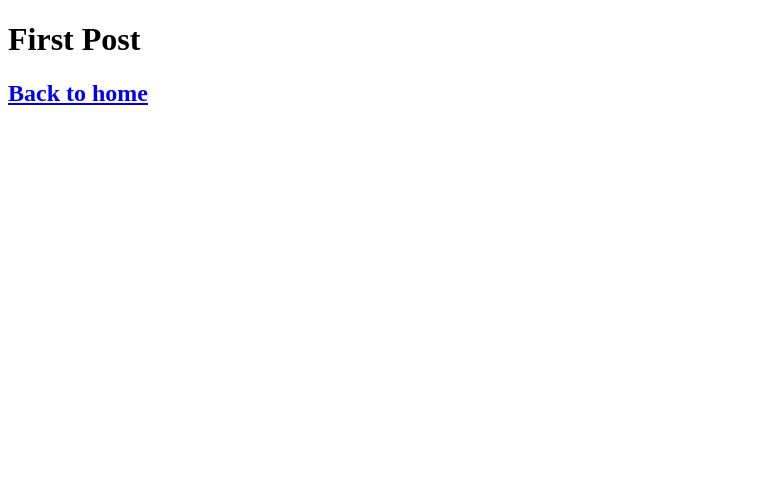
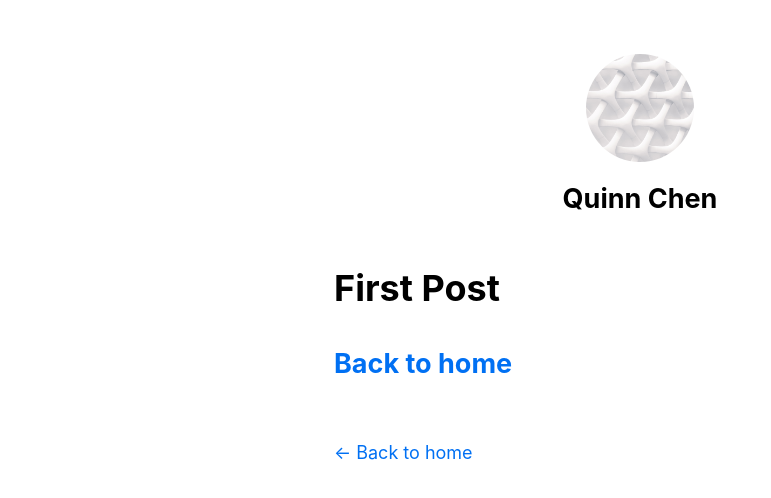
Before and after one commit to MagicSakuraD/nextjs-blog, a Next.js app: page /posts/first-post in a window 1280 px wide. Shown: the top 498 px of the page, without its empty margins (0-771 px from the left). Built offline with nearby package versions, Linux system fonts and the light colour scheme.

Commit message:
Pre-rendering and Data Fetching

```diff
--- /dev/null
+++ b/components/layout.js
@@ -0,0 +1,69 @@
+import Head from "next/head";
+import Image from "next/image";
+import styles from "./layout.module.css";
+import utilStyles from "../styles/utils.module.css";
+import Link from "next/link";
+
+const name = "Quinn Chen";
+export const siteTitle = "Next.js Sample Website";
+
+export default function Layout({ children, home }) {
+  return (
+    <div className={styles.container}>
+      <Head>
+        <link rel="icon" href="/favicon.ico" />
+        <meta
+          name="description"
+          content="Learn how to build a personal website using Next.js"
+        />
+        <meta
+          property="og:image"
+          content={`https://og-image.vercel.app/${encodeURI(
+            siteTitle
+          )}.png?theme=light&md=0&fontSize=75px&images=https%3A%2F%2Fassets.vercel.com%2Fimage%2Fupload%2Ffront%2Fassets%2Fdesign%2Fnextjs-black-logo.svg`}
+        />
+        <meta name="og:title" content={siteTitle} />
+        <meta name="twitter:card" content="summary_large_image" />
+      </Head>
+      <header className={styles.header}>
+        {home ? (
+          <>
+            <Image
+              priority
+              src="/images/profile.jpg"
+              className={utilStyles.borderCircle}
+              height={144}
+              width={144}
+              alt=""
+            />
+            <h1 className={utilStyles.heading2Xl}>{name}</h1>
+          </>
+        ) : (
+          <>
+            <Link href="/">
+              <Image
+                priority
+                src="/images/profile.jpg"
+                className={utilStyles.borderCircle}
+                height={108}
+                width={108}
+                alt=""
+              />
+            </Link>
+            <h2 className={utilStyles.headingLg}>
+              <Link href="/" className={utilStyles.colorInherit}>
+                {name}
+              </Link>
+            </h2>
+          </>
+        )}
+      </header>
+      <main>{children}</main>
+      {!home && (
+        <div className={styles.backToHome}>
+          <Link href="/">← Back to home</Link>
+        </div>
+      )}
+    </div>
+  );
+}
--- /dev/null
+++ b/components/layout.module.css
@@ -0,0 +1,15 @@
+.container {
+  max-width: 36rem;
+  padding: 0 1rem;
+  margin: 3rem auto 6rem;
+}
+
+.header {
+  display: flex;
+  flex-direction: column;
+  align-items: center;
+}
+
+.backToHome {
+  margin: 3rem 0 0;
+}
--- a/package.json
+++ b/package.json
@@ -6,6 +6,7 @@
     "start": "next start"
   },
   "dependencies": {
+    "gray-matter": "^4.0.3",
     "next": "latest",
     "react": "18.2.0",
     "react-dom": "18.2.0"
--- /dev/null
+++ b/pages/_app.js
@@ -0,0 +1,5 @@
+// `pages/_app.js`
+import "../styles/globals.css";
+export default function App({ Component, pageProps }) {
+  return <Component {...pageProps} />;
+}
--- a/pages/posts/first-post.js
+++ b/pages/posts/first-post.js
@@ -1,12 +1,20 @@
 import Link from "next/link";
+import Head from "next/head";
+import Script from "next/script";
+import Layout from "../../components/layout";
 
 export default function FirstPost() {
   return (
     <>
-      <h1>First Post</h1>
-      <h2>
-        <Link href="/">Back to home</Link>
-      </h2>
+      <Layout>
+        <Head>
+          <title>First Post</title>
+        </Head>
+        <h1>First Post</h1>
+        <h2>
+          <Link href="/">Back to home</Link>
+        </h2>
+      </Layout>
     </>
   );
 }
--- a/styles/globals.css
+++ b/styles/globals.css
@@ -2,37 +2,26 @@
 body {
   padding: 0;
   margin: 0;
-  font-family: Inter, -apple-system, BlinkMacSystemFont, Segoe UI, Roboto,
-    Oxygen, Ubuntu, Cantarell, Fira Sans, Droid Sans, Helvetica Neue, sans-serif;
-}
-
-a {
-  color: inherit;
-  text-decoration: none;
+  font-family: -apple-system, BlinkMacSystemFont, Segoe UI, Roboto, Oxygen,
+    Ubuntu, Cantarell, Fira Sans, Droid Sans, Helvetica Neue, sans-serif;
+  line-height: 1.6;
+  font-size: 18px;
 }
 
 * {
   box-sizing: border-box;
 }
 
+a {
+  color: #0070f3;
+  text-decoration: none;
+}
+
+a:hover {
+  text-decoration: underline;
+}
+
 img {
   max-width: 100%;
-  height: auto;
+  display: block;
 }
-
-h1,
-h2,
-p,
-ul {
-  margin: 0;
-}
-
-ul {
-  padding: 0;
-  list-style: none;
-}
-
-button {
-  padding: 0.5rem 1rem;
-  font-weight: bold;
-}
--- /dev/null
+++ b/styles/utils.module.css
@@ -0,0 +1,52 @@
+.heading2Xl {
+  font-size: 2.5rem;
+  line-height: 1.2;
+  font-weight: 800;
+  letter-spacing: -0.05rem;
+  margin: 1rem 0;
+}
+
+.headingXl {
+  font-size: 2rem;
+  line-height: 1.3;
+  font-weight: 800;
+  letter-spacing: -0.05rem;
+  margin: 1rem 0;
+}
+
+.headingLg {
+  font-size: 1.5rem;
+  line-height: 1.4;
+  margin: 1rem 0;
+}
+
+.headingMd {
+  font-size: 1.2rem;
+  line-height: 1.5;
+}
+
+.borderCircle {
+  border-radius: 9999px;
+}
+
+.colorInherit {
+  color: inherit;
+}
+
+.padding1px {
+  padding-top: 1px;
+}
+
+.list {
+  list-style: none;
+  padding: 0;
+  margin: 0;
+}
+
+.listItem {
+  margin: 0 0 1.25rem;
+}
+
+.lightText {
+  color: #666;
+}
```
Also changed, not shown: lib/posts.js (added, +35 -0 lines), pages/index.js (+37 -114 lines), posts/pre-rendering.md (added, +11 -0 lines), posts/ssg-ssr.md (added, +19 -0 lines), public/images/profile.jpg (added), 1 other file (tests, documents, lock files or other folders).
